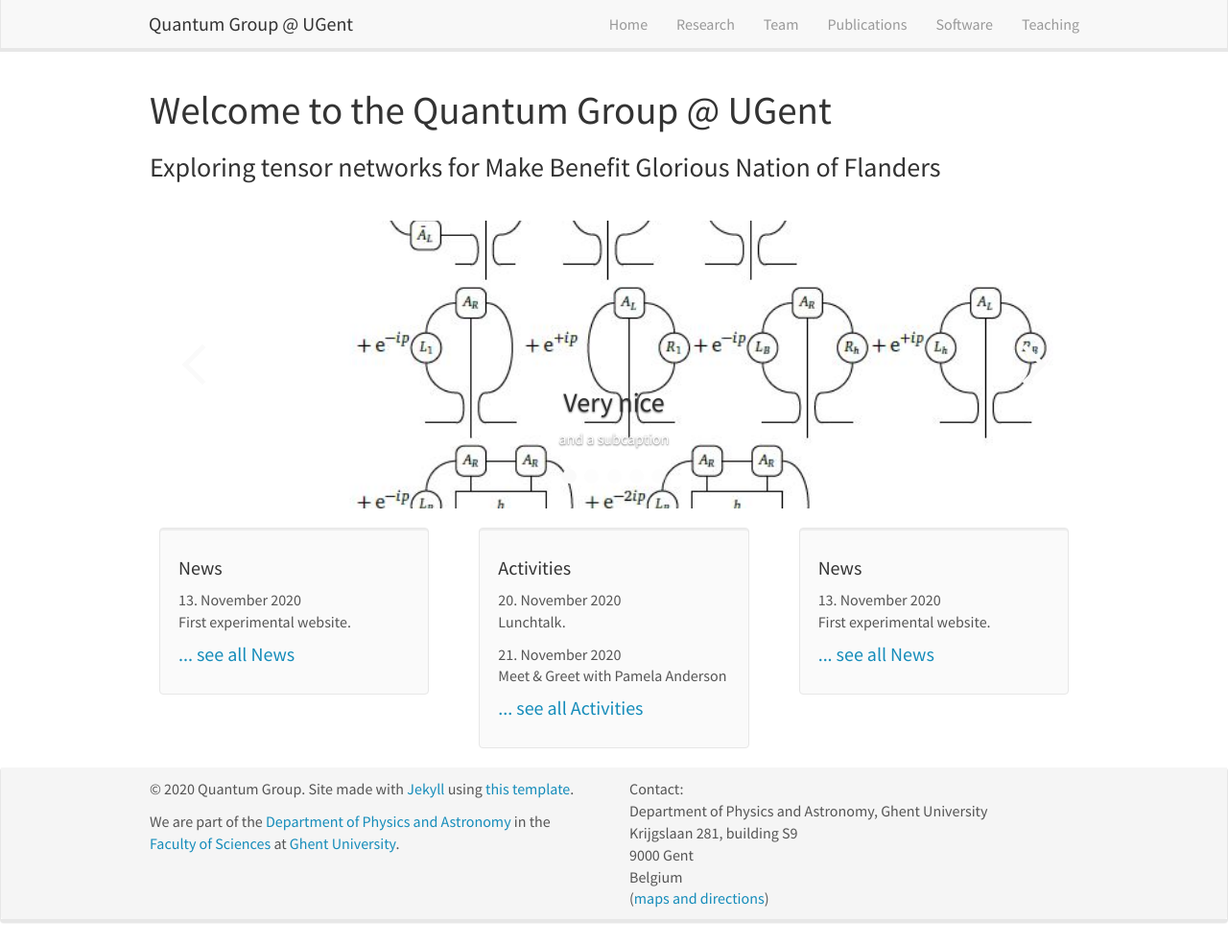
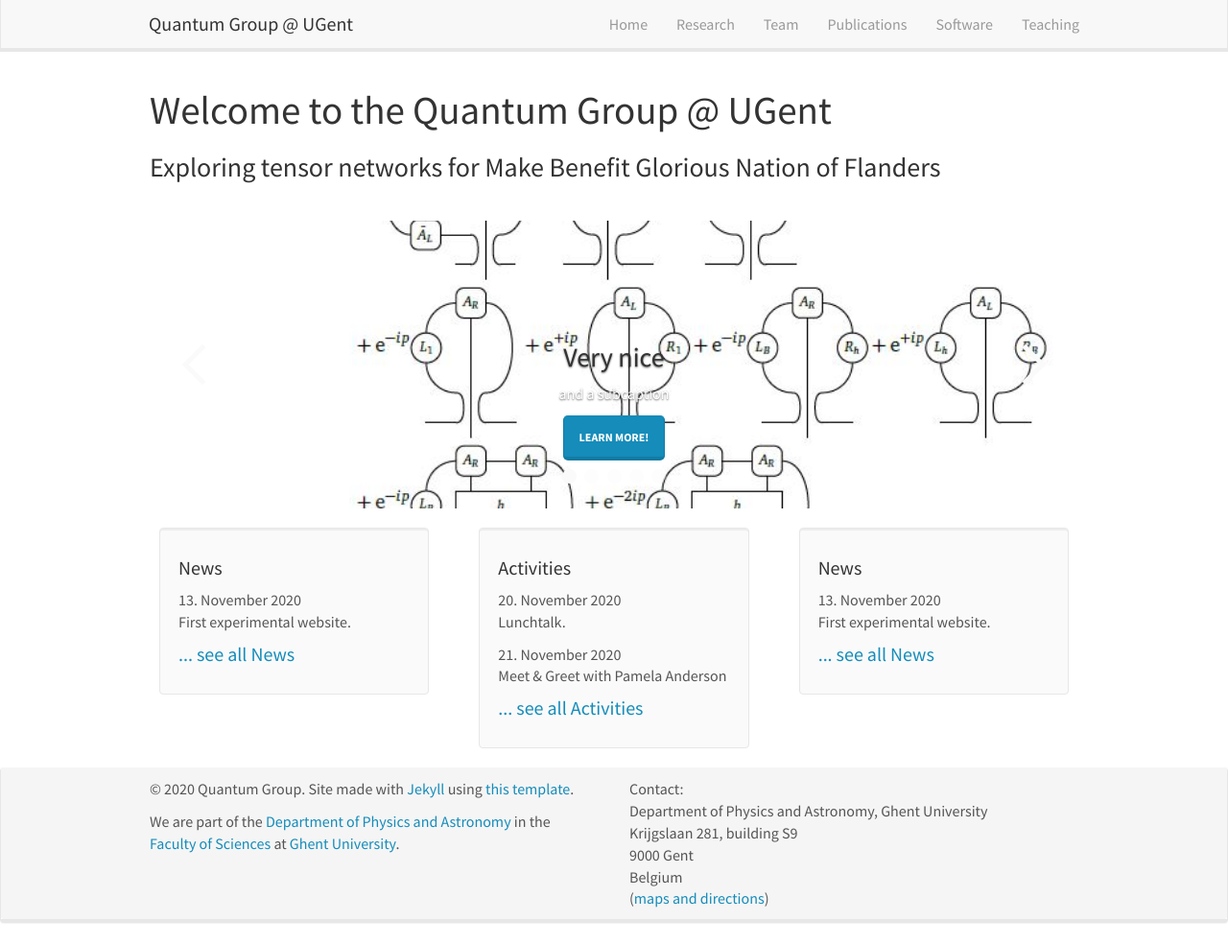
Before and after one commit to quantumghent/quantumghent.github.io, a Jekyll site: the page built from _pages/home.md, in a window 1280 px wide and 984 px high. Shown: the whole window at 96% size. Built offline with Jekyll 4.4.1, drawn with Linux system fonts in a browser that asks for light colours; nearby versions of some CDN libraries.

Commit message:
Update carousel.html

```diff
--- a/_includes/carousel.html
+++ b/_includes/carousel.html
@@ -28,9 +28,10 @@
           <ul>
             {% for item in site.data.carousel %}
             <li class="carousel__slide" style="background-image: url('/images/carouselpic/{{ item.image }}');">
-              <div class="carousel-caption">
+              <div class="carousel-caption d-md-block">
                 <h3>{{ item.caption }}</h3>
                 <p>{{ item.subcaption }}</p>
+                <button class="btn btn-primary btn-lg" data-animation="animated zoomInUp" href = "https://arxiv.org/pdf/1802.01590.pdf">Learn more!</button>
               </div>
             </li>
             {% endfor %}
```
